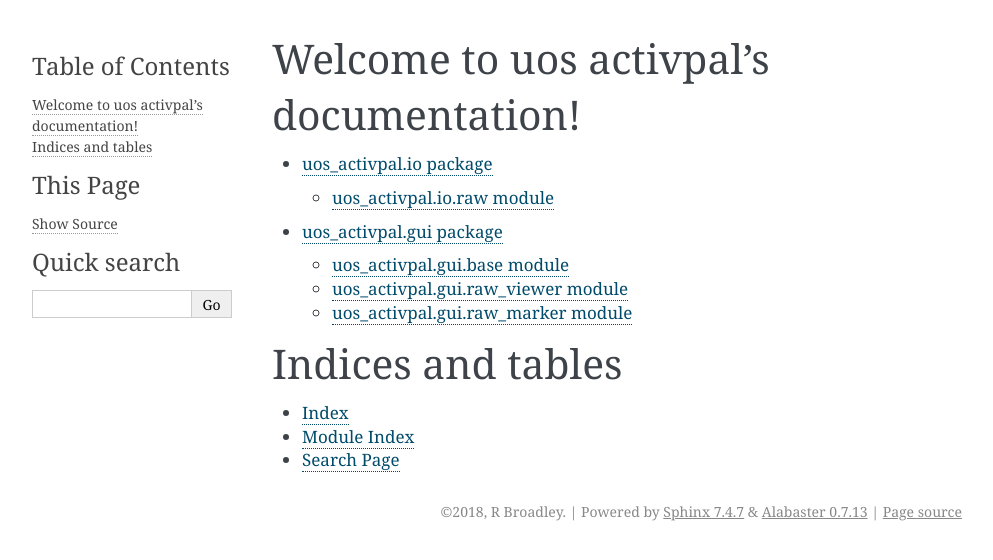
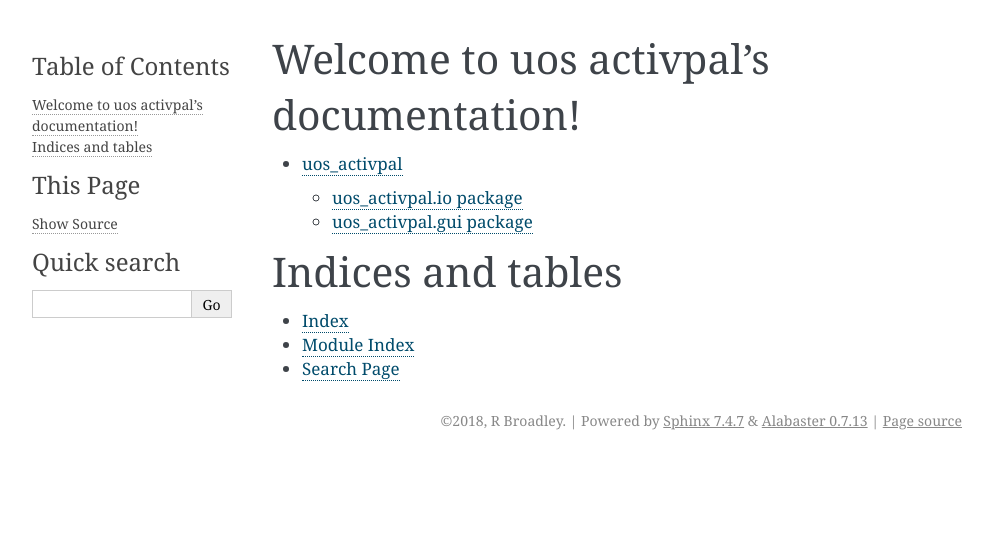
Before and after one commit to R-Broadley/python-uos-activpal, a Sphinx documentation site: the page built from docs/index.rst, in a window 1280 px wide. Shown: the top 560 px of the page, without its empty margins (148-1141 px from the left). Built offline with Sphinx 7.4.7, drawn with Linux system fonts in a browser that asks for light colours.

Commit message:
Small changes to navigation in docs

```diff
--- a/docs/index.rst
+++ b/docs/index.rst
@@ -7,9 +7,9 @@ Welcome to uos activpal's documentation!
 ========================================
 
 .. toctree::
+    :maxdepth: 2
 
-   uos_activpal.io
-   uos_activpal.gui
+    modules
 
 
 Indices and tables
```
Also changed, not shown: docs/modules.rst (added, +7 -0 lines), docs/uos_activpal.gui.rst (line endings or trailing spaces), 1 other file.
